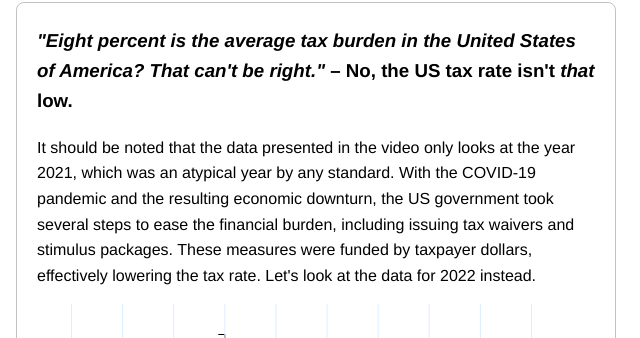
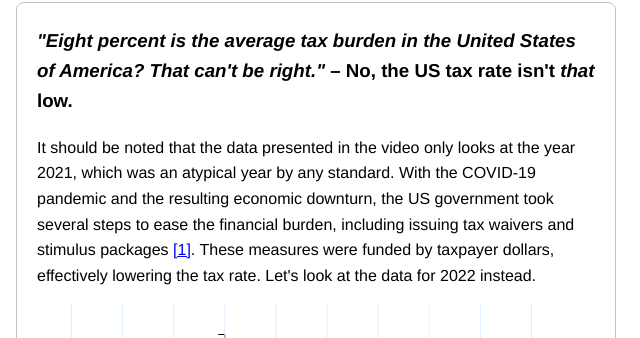
Before and after one commit to adhipk/arg_dataviz, a plain HTML site: page index.html in a window 1280 px wide. Shown: the part 779-1117 px from the top of the page, 634-1274 px from the left. Drawn offline with nearby package versions, Linux system fonts and the light colour scheme.

Commit message:
added sources

```diff
--- a/index.html
+++ b/index.html
@@ -95,7 +95,7 @@
                         only looks at the year 2021, which was an atypical year
                         by any standard. With the COVID-19 pandemic and the
                         resulting economic downturn, the US government took several
-                        steps to ease the financial burden, including issuing tax waivers and stimulus packages. These measures were funded by taxpayer dollars, effectively lowering the
+                        steps to ease the financial burden, including issuing tax waivers and stimulus packages <a href="https://www.irs.gov/newsroom/irs-offers-overview-of-tax-provisions-in-american-rescue-plan-retroactive-tax-benefits-help-many-people-now-preparing-2020-returns">[1]</a>. These measures were funded by taxpayer dollars, effectively lowering the
                         tax rate. Let's look at the data for 2022 instead.
 
 
```
